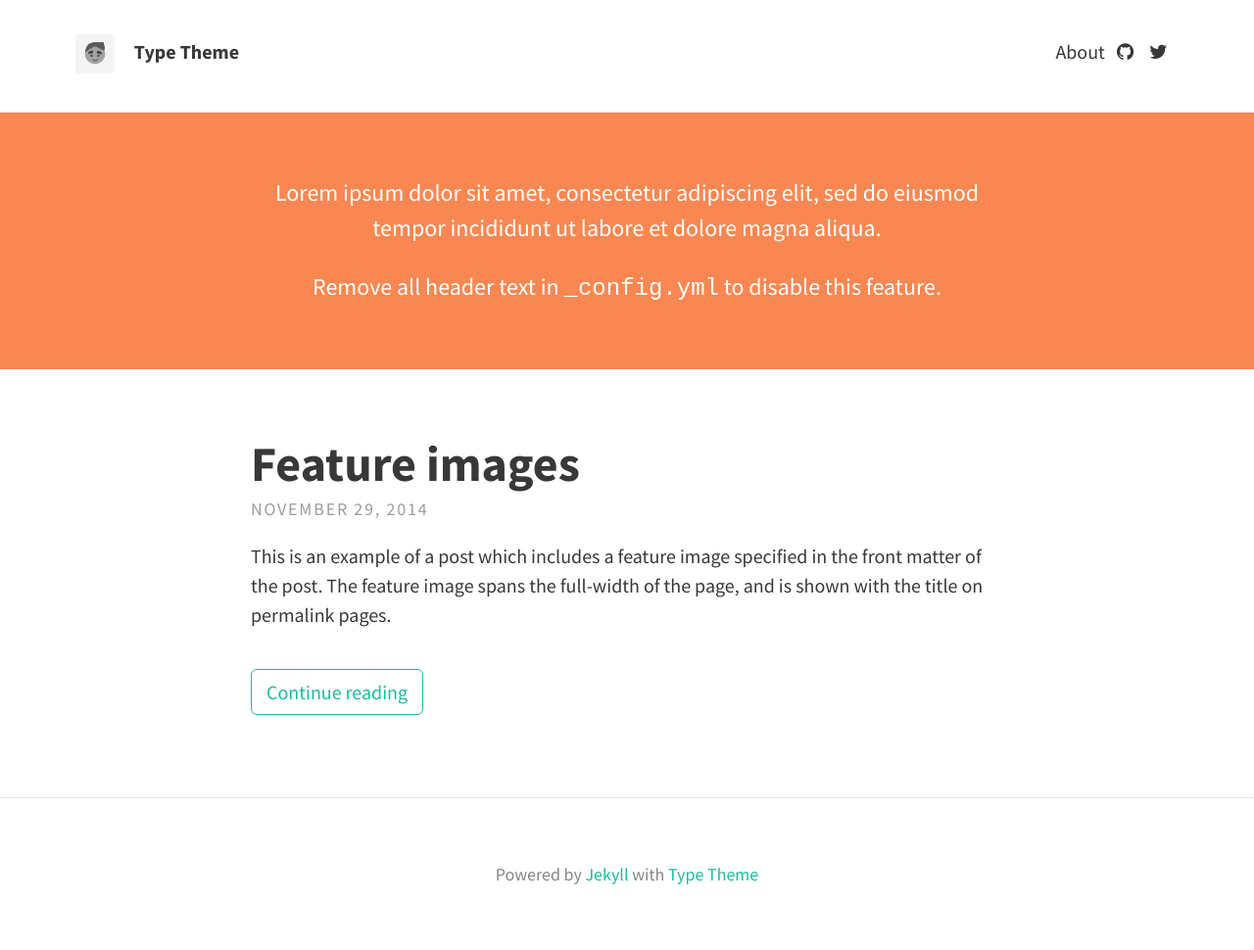
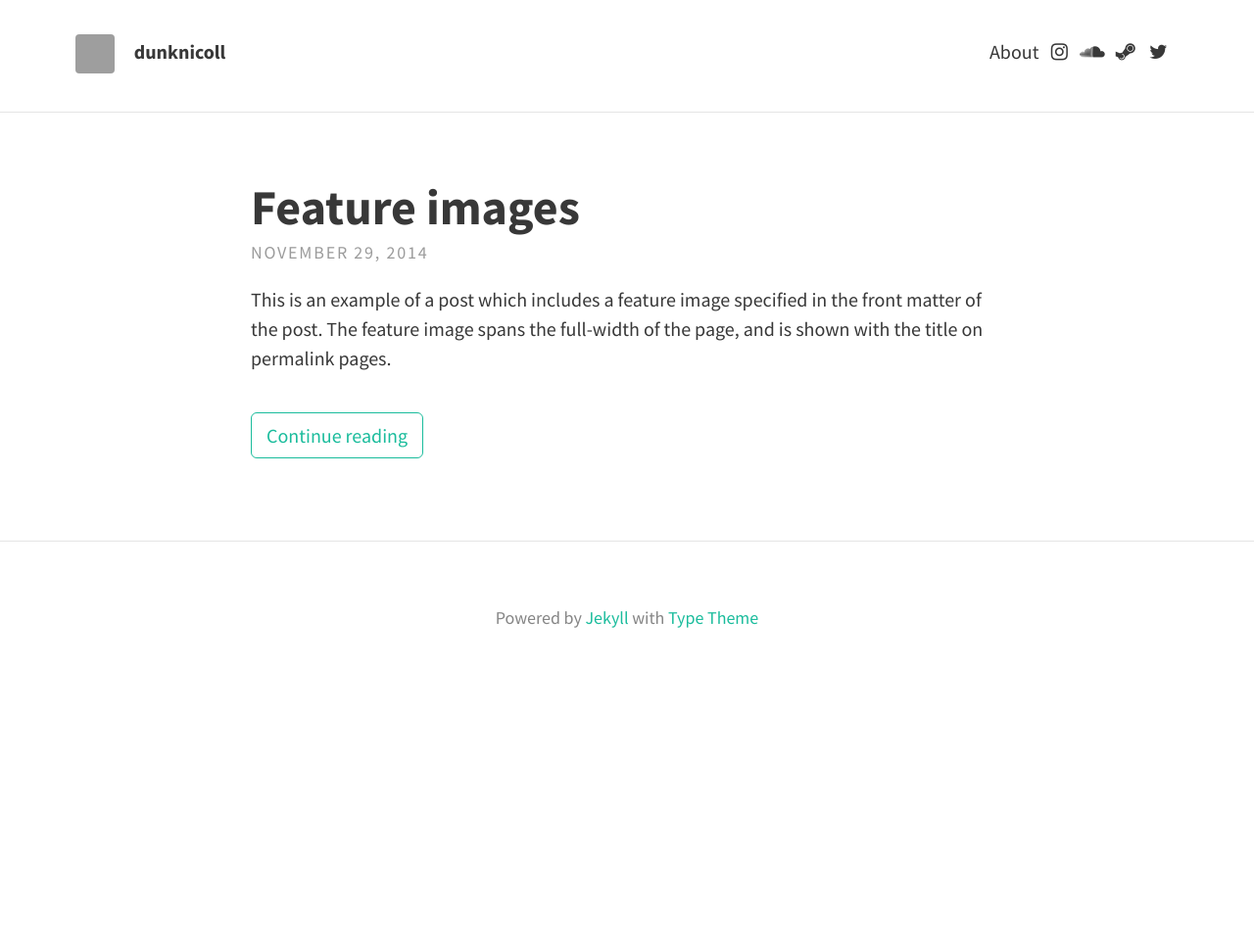
Before and after one commit to dunknicoll/dunknicoll.github.io, a Jekyll site: the page built from index.html, in a window 1280 px wide. Shown: the whole page at 98% size. Built offline with Jekyll 4.4.1, drawn with Linux system fonts in a browser that asks for light colours; nearby versions of some CDN libraries; the list of posts is cut into pages by our own code; after the commit the page ends 900 px from its top, so only the background shows below that; grey boxes are pictures that could not be loaded.

Commit message:
Updated config

```diff
--- a/_config.yml
+++ b/_config.yml
@@ -1,20 +1,16 @@
 # SITE CONFIGURATION
 baseurl: "" # the subpath of your site, e.g. /blog/
-url: "http://example.com" # the base hostname & protocol for your site
+url: "https://dunknicoll.github.io" # the base hostname & protocol for your site
 
 # THEME-SPECIFIC CONFIGURATION
 theme:
   # Meta
-  title: Type Theme
+  title: dunknicoll
   avatar: avatar.png
-  gravatar: # Email MD5 hash
-  description: "A website with blog posts and pages" # used by search engines
+  gravatar: 9f1df2ccfa4ef7cbb0baf110f34989f5 # Email MD5 hash
+  description: "A site for all things I create" # used by search engines
 
   # Header and footer text
-  header_text: >
-     <p>Lorem ipsum dolor sit amet, consectetur adipiscing elit, sed do eiusmod tempor incididunt ut labore et dolore magna aliqua.</p>
-
-     <p>Remove all header text in <code>_config.yml</code> to disable this feature.</p>
   header_text_feature_image:
   footer_text: >
    Powered by <a href="http://jekyllrb.com">Jekyll</a> with <a href="https://rohanchandra.github.io/project/type/">Type Theme</a>
@@ -27,17 +23,17 @@
   dribbble:
   facebook:
   flickr:
-  github: "rohanchandra/type-theme"
+  github:
   google_plus:
-  instagram:
+  instagram: "dunknicoll"
   linkedin:  # Full URL
   pinterest:
   reddit:
-  soundcloud:
+  soundcloud: "dunknicoll"
   stack_exchange:  # Full URL
-  steam:
+  steam: "dunknicoll"
   tumblr:
-  twitter: "twitter"
+  twitter: "dunknicoll"
   wordpress:
   youtube:
 
```
